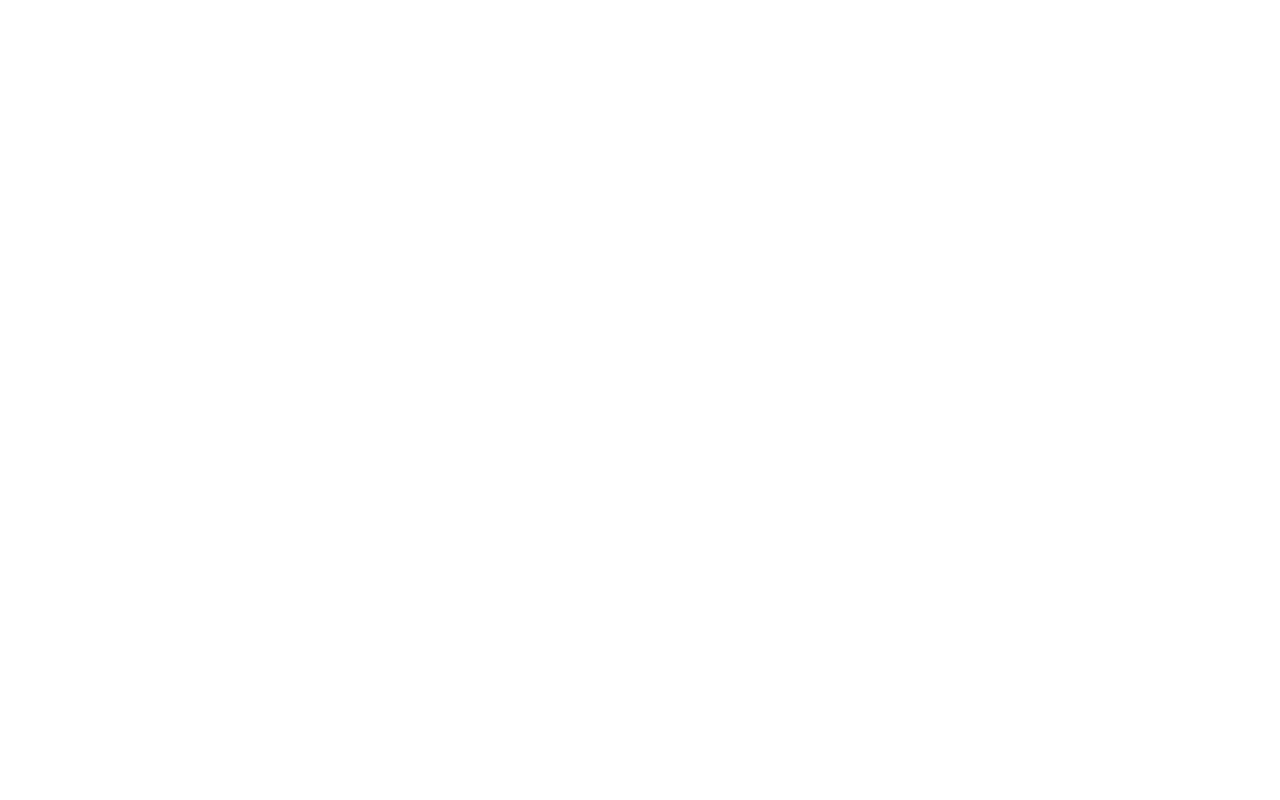
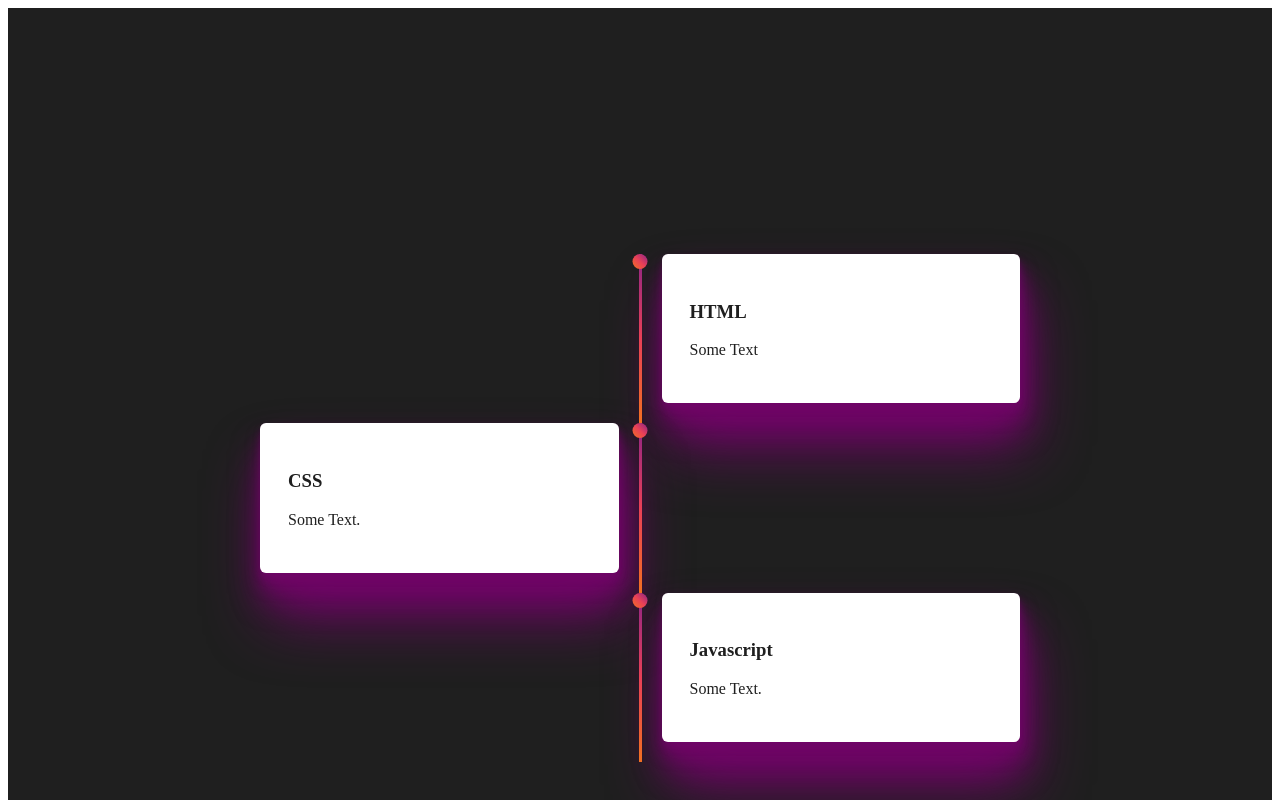
Before and after one commit to dersual/90s-to-TodayWebsite, a plain HTML site: page index.html in a window 1280 px wide. Shown: the top 800 px of the page. Drawn offline with Linux system fonts and the light colour scheme; files that its build step writes are made by us from their sources; files whose address does not match are found by name.

Commit message:
commit actual timeline

```diff
--- a/index.css
+++ b/index.css
@@ -0,0 +1,86 @@
+:root {
+    --shadow-color: 305deg 91% 23%;
+    --shadow-elevation-low:
+      0px 0.3px 0.4px hsl(var(--shadow-color) / 0.36),
+      0.2px 1.5px 2px -1.2px hsl(var(--shadow-color) / 0.78);
+    --shadow-elevation-medium:
+      0px 0.3px 0.4px hsl(var(--shadow-color) / 0.34),
+      0.4px 2.2px 3px -0.6px hsl(var(--shadow-color) / 0.6),
+      1.2px 7.4px 10px -1.2px hsl(var(--shadow-color) / 0.86);
+    --shadow-elevation-high:
+      0px 0.3px 0.4px hsl(var(--shadow-color) / 0.37),
+      0.9px 5.8px 7.8px -0.3px hsl(var(--shadow-color) / 0.55),
+      2px 12.2px 16.4px -0.6px hsl(var(--shadow-color) / 0.72),
+      3.8px 23.7px 31.9px -0.9px hsl(var(--shadow-color) / 0.9),
+      7.2px 44.4px 59.7px -1.2px hsl(var(--shadow-color) / 1);
+  }
+  .design-section {
+    display: flex;
+    flex-direction: column;
+    align-items: center;
+    justify-content: center;
+    background-color: #1f1f1f;
+    min-height: 100vh;
+    padding: 100px 0;
+    font-family: Jost;
+  }
+
+  .design {
+    display: flex;
+    align-items: center;
+    justify-content: center;
+  }
+
+  .timeline {
+    width: 80%;
+    height: auto;
+    max-width: 800px;
+    margin: 0 auto;
+    display: flex;
+    flex-direction: column;
+  }
+
+  .timeline-content {
+    padding: 20px;
+    background: white;
+    -webkit-box-shadow: var(--shadow-elevation-high);
+    border-radius: 5px;
+    color: #1f1f1f;
+    padding: 1.75rem;
+    transition: 0.4s ease;
+    overflow-wrap: break-word !important;
+    margin: 1rem;
+    margin-bottom: 20px;
+    border-radius: 6px;
+  }
+
+  .timeline-component {
+    margin: 0px 20px 20px 20px;
+  }
+
+  @media screen and (min-width: 768px) {
+    .timeline {
+      display: grid;
+      grid-template-columns: 1fr 3px 1fr;
+    }
+    .timeline-middle {
+      position: relative;
+      background-image: linear-gradient(45deg, #F27121, #E94057, #8A2387);
+      width: 3px;
+      height: 100%;
+    }
+    .main-middle {
+      opacity: 0;
+    }
+    .timeline-circle {
+      position: absolute;
+      top: 0;
+      left: 50%;
+      width: 15px;
+      height: 15px;
+      border-radius: 50%;
+      background-image: linear-gradient(45deg, #F27121, #E94057, #8A2387);
+      -webkit-transform: translateX(-50%);
+              transform: translateX(-50%);
+    }
+  }
--- a/index.html
+++ b/index.html
@@ -15,8 +15,53 @@
                 Timeline of Web Development, from the 90s to Present Day
             </title>
         </header>
+        <main class="design-section">
+          <div class="timeline">
 
+          <!--Well, The reason for this div is to fill space.
+This space is technically used for keeping dates,
+but I didn't find the need for dates. However, I'll provide
+you the styling for dates, so that you can use it if you
+wanted to.-->
+                  <div class="timeline-empty">
+                  </div>
 
+<!--This is the class where the timeline graphics are
+housed in. Note that we have timeline-circle
+here for that pointer in timeline.-->
+
+               <div class="timeline-middle">
+                   <div class="timeline-circle"></div>
+               </div>
+               <div class="timeline-component timeline-content">
+                <h3>HTML</h3>
+                <p>Some Text</p>
+           </div>
+                <div class="timeline-component timeline-content">
+                         <h3>CSS</h3>
+                         <p>Some Text.</p>
+                </div>
+                <div class="timeline-middle">
+                    <div class="timeline-circle"></div>
+                </div>
+                <div class="timeline-empty">
+                </div>
+
+                <div class="timeline-empty">
+                </div>
+
+               <div class="timeline-middle">
+                   <div class="timeline-circle"></div>
+               </div>
+               <div class=" timeline-component timeline-content">
+                <h3>Javascript</h3>
+                <p>Some Text.</p>
+           </div>
+
+       </div>
+    </div>
+
+        </main>
         <script src="scripts/index.js" defer></script>
     </body>
 </html>
```
